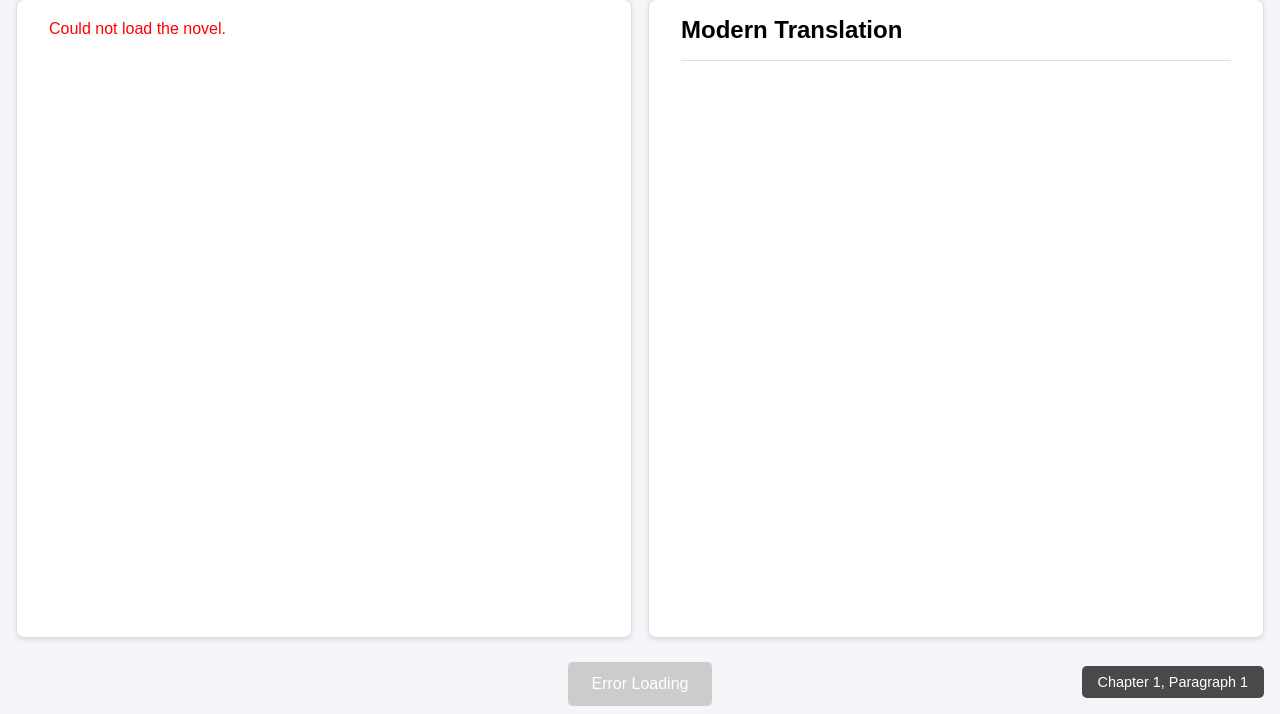
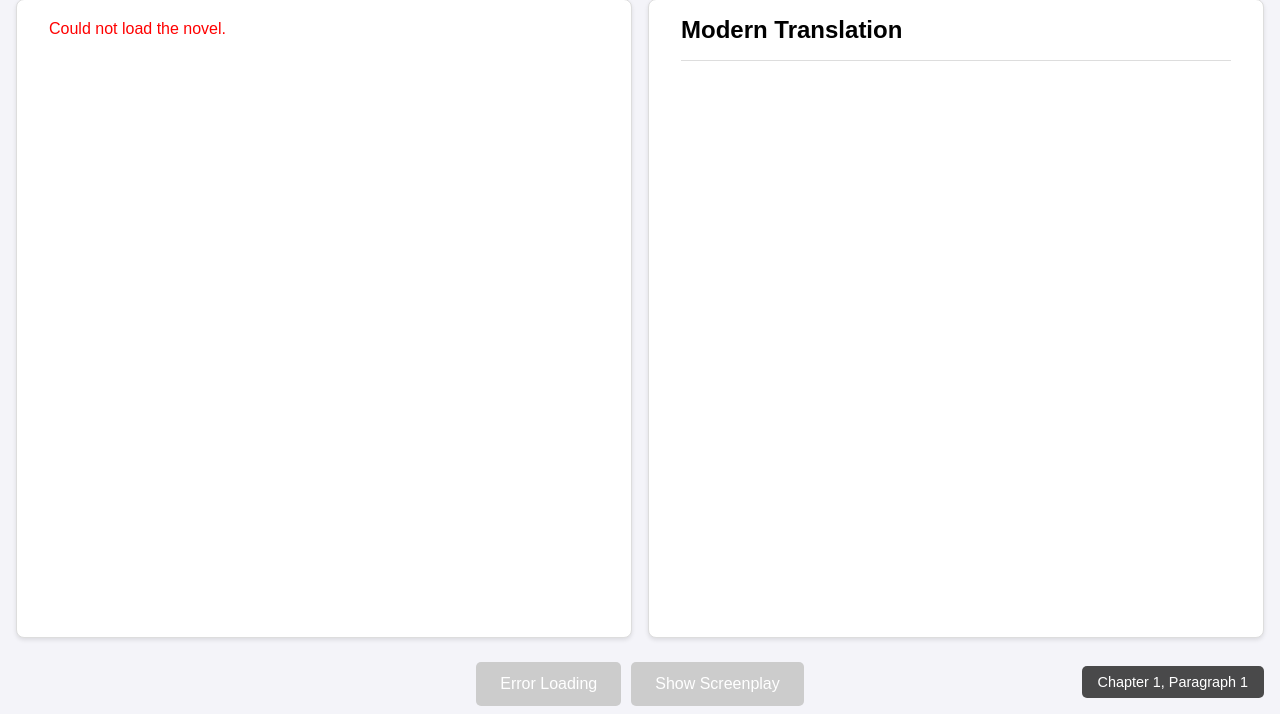
Before and after one commit to edsponsler/lit-comp, a Flask app: page /literary_companion in a window 1280 px wide. Shown: the part 86-800 px from the top of the page. Run offline with Flask 3, Linux system fonts and the light colour scheme.

Commit message:
feat(ux): Enhance screenplay and fun facts view interaction
This commit introduces several improvements to the user experience in the literary companion's reading interface, focusing on the "Show Screenplay" and "Show Fun Facts" features.

- **Independent Pane Scrolling**: The scroll-sync functionality is now disabled when viewing the screenplay or fun facts. This prevents the original text pane from scrolling unexpectedly, allowing the user to focus on the dynamic content.

- **Clearer UI State**: The "Show Fun Facts" and "Show Screenplay" buttons now disable the other when one view is active. This makes the application's state unambiguous and provides a more intuitive user interaction flow.

- **Graceful Handling of Missing Screenplays**: The frontend now displays a "Screenplay has not been generated yet" message when a screenplay file does not exist, instead of showing a generic error. The backend API (`/api/get_screenplay`) has been updated to correctly return a 404 status in this scenario.

- **Consistent Button Styling**: The CSS for the control buttons has been refactored to use a shared class, ensuring a consistent and aesthetically complementary look and feel.

```diff
--- a/app.py
+++ b/app.py
@@ -5,6 +5,7 @@
 import vertexai
 from flask import Flask, render_template, request, jsonify, redirect, url_for
 from google.adk.runners import Runner
+from google.api_core.exceptions import NotFound
 from google.adk.sessions import InMemorySessionService
 from google.genai.types import Content, Part
 from literary_companion.tools.gcs_tool import read_gcs_object
@@ -110,6 +111,33 @@
     except Exception as e:
         return jsonify({"error": f"Could not load chapter {chapter_number} for {book_name}: {e}"}), 500
 
+
+@app.route("/api/get_screenplay", methods=["POST"])
+def get_screenplay():
+    """Fetches the screenplay for a specific chapter."""
+    req_data = request.get_json()
+    book_name = req_data.get("book_name")
+    chapter_number = req_data.get("chapter_number")
+
+    if not all([book_name, chapter_number is not None]):
+        return jsonify({"error": "Missing 'book_name' or 'chapter_number'"}), 400
+
+    try:
+        # The screenplay is stored in a folder named after the book, without the .txt extension.
+        folder_name = book_name.replace('.txt', '')
+        object_name = f"{folder_name}/chapter_{chapter_number}_screenplay.md"
+
+        screenplay_content = read_gcs_object(GCS_BUCKET_NAME, object_name)
+        return jsonify({"screenplay": screenplay_content})
+    except NotFound:
+        app.logger.info(f"Screenplay not found for chapter {chapter_number} of {book_name}. Returning 404.")
+        # The frontend will handle this and display a user-friendly message.
+        return jsonify({"error": "Screenplay not found"}), 404
+    except Exception as e:
+        app.logger.error(f"Failed to read screenplay for chapter {chapter_number} of {book_name}: {e}")
+        return jsonify({"error": f"Could not load screenplay for chapter {chapter_number}"}), 500
+
+
 @app.route("/generate_fun_facts", methods=["POST"])
 async def generate_fun_facts():
     req_data = request.get_json()
--- a/literary_companion/tools/gcs_tool.py
+++ b/literary_companion/tools/gcs_tool.py
@@ -6,6 +6,7 @@
 import time
 import concurrent.futures
 from typing import List, Optional
+from google.api_core.exceptions import NotFound
 
 from google.cloud import storage
 from google.adk.tools import FunctionTool
@@ -47,6 +48,9 @@
         content = blob.download_as_text()
         logging.info(f"Successfully read {len(content)} chars from gs://{bucket_name}/{object_name}")
         return content
+    except NotFound:
+        # Let the caller handle the "Not Found" case specifically.
+        raise
     except Exception as e:
         logging.error(f"Error reading from GCS: {e}", exc_info=True)
         raise IOError(f"Could not read gs://{bucket_name}/{object_name}") from e
--- a/templates/literary_companion/literary_companion.html
+++ b/templates/literary_companion/literary_companion.html
@@ -53,20 +53,21 @@
             justify-content: center;
             padding: 0.5rem;
         }
-        #fun-fact-toggle {
+        .control-button {
             padding: 0.8rem 1.5rem;
             font-size: 1rem;
             cursor: pointer;
             border: none;
             border-radius: 5px;
-            background-color: #007bff;
+            background-color: #6c757d; /* A neutral gray */
             color: white;
             transition: background-color 0.3s;
+            margin: 0 5px;
         }
-        #fun-fact-toggle:hover {
-            background-color: #0056b3;
+        .control-button:hover:not(:disabled) {
+            background-color: #5a6268;
         }
-        #fun-fact-toggle:disabled {
+        .control-button:disabled {
             background-color: #ccc;
             cursor: not-allowed;
         }
@@ -109,7 +110,8 @@
     </div>
 
     <div class="controls">
-        <button id="fun-fact-toggle">Show Fun Facts</button>
+        <button id="fun-fact-toggle" class="control-button">Show Fun Facts</button>
+        <button id="screenplay-toggle" class="control-button">Show Screenplay</button>
     </div>
 
     <div id="progress-indicator">Chapter 1, Paragraph 1</div>
@@ -119,20 +121,24 @@
         const METADATA_API_URL = "/api/get_book_metadata";
         const CHAPTER_API_URL = "/api/get_book_chapter";
         const FUN_FACTS_API_URL = "/generate_fun_facts";
+        const SCREENPLAY_API_URL = "/api/get_screenplay";
 
         // --- DOM ELEMENTS ---
         const originalPane = document.getElementById('original-text');
         const dynamicPane = document.getElementById('dynamic-content');
         let dynamicPaneTitle = dynamicPane.querySelector('h2');
         const funFactButton = document.getElementById('fun-fact-toggle');
+        const screenplayButton = document.getElementById('screenplay-toggle');
         const progressIndicator = document.getElementById('progress-indicator');
 
         // --- STATE MANAGEMENT ---
         let paragraphsMetadata = [];
         let paragraphsData = [];
         let isShowingFunFacts = false;
+        let isShowingScreenplay = false;
         let lastVisibleParagraphId = null;
         let funFactsCache = {};
+        let screenplayCache = {};
         let currentChapterNumber = 0;
         let nextChapterToLoad = 1;
         let isLoading = false;
@@ -147,6 +153,7 @@
         // 1. INITIALIZE PAGE
         async function initializePage() {
             funFactButton.disabled = true;
+            screenplayButton.disabled = true;
             funFactButton.textContent = "Loading Novel...";
             try {
                 setupIntersectionObserver();
@@ -154,6 +161,7 @@
                 await loadNextChapter();
                 enableScrollSync();
                 funFactButton.disabled = false;
+                screenplayButton.disabled = false;
                 funFactButton.textContent = "Show Fun Facts";
             } catch (error) {
                 console.error("Initialization Error:", error);
@@ -283,7 +291,14 @@
                 await renderTranslationView();
                 isShowingFunFacts = false;
                 funFactButton.textContent = "Show Fun Facts";
+                screenplayButton.disabled = false;
+                enableScrollSync();
             } else {
+                if(isShowingScreenplay) {
+                    await renderTranslationView();
+                    isShowingScreenplay = false;
+                    screenplayButton.textContent = "Show Screenplay";
+                }
                 const currentParagraph = paragraphsData.find(p => p.paragraph_id == lastVisibleParagraphId);
                 const chapterNumber = currentParagraph ? currentParagraph.chapter_number : nextChapterToLoad - 1;
                 const cacheKey = `funfacts-ch-${chapterNumber}`;
@@ -320,12 +335,84 @@
                 }
                 isShowingFunFacts = true;
                 funFactButton.textContent = "Show Modern English";
+                screenplayButton.disabled = true;
             }
-
             originalPane.scrollTop = scrollPos;
             dynamicPane.scrollTop = scrollPos;
-            setTimeout(enableScrollSync, 100);
         });
+
+        screenplayButton.addEventListener('click', async () => {
+            const scrollPos = originalPane.scrollTop;
+            disableScrollSync();
+
+            if (isShowingScreenplay) {
+                await renderTranslationView();
+                isShowingScreenplay = false;
+                screenplayButton.textContent = "Show Screenplay";
+                funFactButton.disabled = false;
+                enableScrollSync();
+            } else {
+                if(isShowingFunFacts) {
+                    await renderTranslationView();
+                    isShowingFunFacts = false;
+                    funFactButton.textContent = "Show Fun Facts";
+                }
+                const currentParagraph = paragraphsData.find(p => p.paragraph_id == lastVisibleParagraphId);
+                const chapterNumber = currentParagraph ? currentParagraph.chapter_number : nextChapterToLoad - 1;
+                const cacheKey = `screenplay-ch-${chapterNumber}`;
+
+                if (screenplayCache[cacheKey]) {
+                    await renderScreenplayView(screenplayCache[cacheKey]);
+                } else {
+                    screenplayButton.disabled = true;
+                    screenplayButton.textContent = "Loading...";
+                    try {
+                        const response = await fetch(SCREENPLAY_API_URL, {
+                            method: 'POST',
+                            headers: { 'Content-Type': 'application/json' },
+                            body: JSON.stringify({
+                                chapter_number: chapterNumber,
+                                book_name: bookName
+                            })
+                        });
+
+                        if (response.status === 404) {
+                            const notFoundMessage = { screenplay: "Screenplay has not been generated yet." };
+                            screenplayCache[cacheKey] = notFoundMessage;
+                            await renderScreenplayView(notFoundMessage);
+                        } else if (!response.ok) {
+                            throw new Error(`API Error: ${response.statusText}`);
+                        } else {
+                            const screenplay = await response.json();
+                            screenplayCache[cacheKey] = screenplay;
+                            await renderScreenplayView(screenplay);
+                        }
+                    } catch (error) {
+                        console.error("Error loading screenplay:", error);
+                        alert("Could not load screenplay. See console for details.");
+                    } finally {
+                        screenplayButton.disabled = false;
+                    }
+                }
+                isShowingScreenplay = true;
+                screenplayButton.textContent = "Show Modern English";
+                funFactButton.disabled = true;
+            }
+            originalPane.scrollTop = scrollPos;
+            dynamicPane.scrollTop = scrollPos;
+        });
+
+        async function renderScreenplayView(screenplay) {
+            dynamicPaneTitle.textContent = "Screenplay";
+            const contentArea = dynamicPane;
+            contentArea.innerHTML = '<h2>Screenplay</h2>';
+
+            const screenplayText = document.createElement('pre');
+            screenplayText.style.whiteSpace = 'pre-wrap'; // Allows text to wrap
+            screenplayText.style.wordWrap = 'break-word'; // Breaks long words
+            screenplayText.textContent = screenplay.screenplay;
+            contentArea.appendChild(screenplayText);
+        }
 
         async function renderFunFactsView(facts) {
             dynamicPaneTitle.textContent = "Fun Facts";
```
